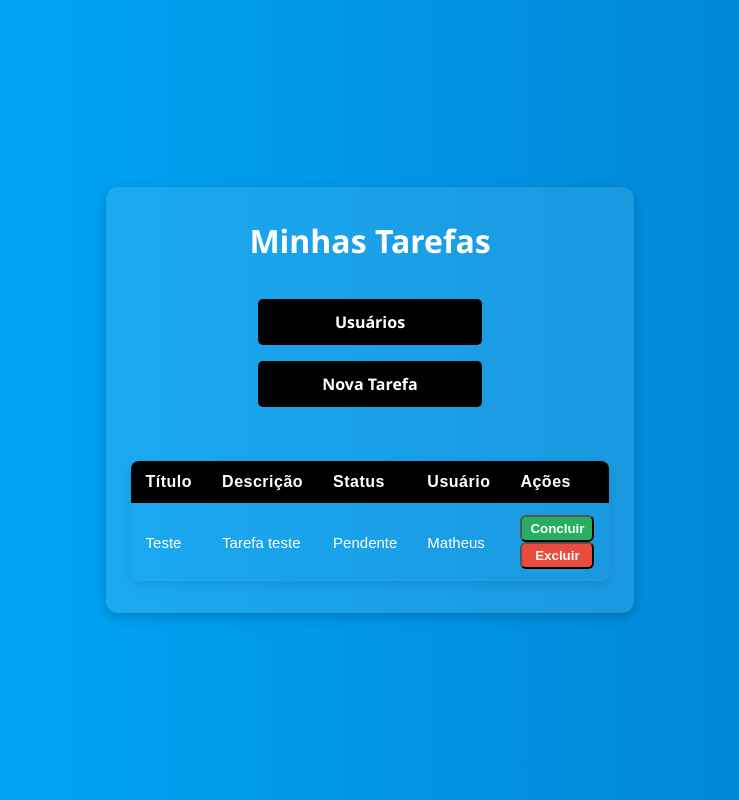
After one commit to genari05/Grupo-8-atv-tasks-evoluido, a Flask app: template view/templates/tasks.html in a window 1280 px wide. The commit adds this page. Shown: the whole page, without its empty margins (270-1009 px from the left). Run offline with Flask 3, Linux system fonts and the light colour scheme; the template is opened without the code that fills it: values that come from a table or form of the project are taken from there, others are empty.

Commit message:
Estilização

```diff
--- a/app.py
+++ b/app.py
@@ -5,7 +5,11 @@ from controllers.user_controller import UserController
 from controllers.task_controller import TaskController
 from models.user import db
 
-app = Flask(__name__, template_folder=os.path.join('view', 'template'))
+app = Flask(
+    __name__,
+    template_folder=os.path.join('view', 'templates'),
+    static_folder=os.path.join('view', 'styles')
+)
 app.config.from_object(Config)
 
 # inicializa o banco de dados
@@ -22,7 +26,7 @@ app.add_url_rule('/contact', 'contact', UserController.contact, methods=['GET',
 app.add_url_rule('/tasks', 'task_list', TaskController.list_tasks, methods=['GET'])
 app.add_url_rule('/tasks/new', 'create_task', TaskController.create_task, methods=['GET', 'POST'])
 app.add_url_rule('/tasks/update/<int:task_id>', 'update_task_status', TaskController.update_task_status, methods=['POST'])
-app.add_url_rule('/tasks/delete/<int:task_id>', 'delete_task', TaskController.delete_task, methods=['POST'])
+app.add_url_rule('/tasks/delete/<int:task_id>', 'delete_task', TaskController.delete_task, methods=['DELETE'])
 
 if __name__ == '__main__':
     app.run(debug=True, port=5002)
--- a/models/task.py
+++ b/models/task.py
@@ -11,6 +11,7 @@ class Task(db.Model):
 
     # chave estrangeira -> users.id
     user_id = db.Column(db.Integer, db.ForeignKey('users.id'), nullable=False)
+    user = db.relationship('User', backref=db.backref('tasks', lazy=True))
 
     def __repr__(self):
         return f"<Task {self.title} - {self.status}>"
--- /dev/null
+++ b/view/styles/index.css
@@ -0,0 +1,120 @@
+body {
+    display: flex;
+    flex-direction: column;
+    justify-content: center;
+    align-items: center;
+    min-height: 100vh;
+    background: linear-gradient(to right, #00aeff, #007ecc);
+    color: #fff;
+    font-family: 'Segoe UI', Tahoma, Geneva, Verdana, sans-serif;
+    padding: 0;
+    margin: 0;
+}
+
+#Container {
+    display: flex;
+    align-items: center;
+    flex-direction: column;
+    background-color: rgba(255, 255, 255, 0.1);
+    padding: 2rem 4rem;
+    border-radius: 12px;
+    box-shadow: 0 4px 12px rgba(0, 0, 0, 0.2);
+    gap: 1rem;
+    width: 100%;
+    max-width: 400px;
+}
+
+h1 {
+    margin-top: 0;
+}
+
+a {
+    padding: 0.75rem;
+    font-size: 1rem;
+    width: 50%;
+    text-align: center;
+    text-decoration: none;
+    font-weight: bold;
+    cursor: pointer;
+    background-color: #000;
+    color: white;
+    border: none;
+    border-radius: 5px;
+}
+
+a:hover {
+    background-color: #fff;
+    color: #00aeff;
+}
+
+table {
+    border-collapse: collapse;
+    font-family: Arial, sans-serif;
+    box-shadow: 0px 4px 10px rgba(0, 0, 0, 0.1);
+    border-radius: 8px;
+    overflow: hidden;
+}
+
+thead {
+    background-color: #000;
+    color: #fff;
+    text-align: left;
+}
+
+thead th {
+    padding: 12px 15px;
+    font-size: 16px;
+    letter-spacing: 0.5px;
+}
+
+tbody td {
+    padding: 12px 15px;
+    border-bottom: 1px solid #ddd;
+    font-size: 15px;
+}
+
+tbody tr:nth-child(even) {
+    background-color: #f9f9f9;
+}
+
+tbody tr:last-child td {
+    border-bottom: none;
+}
+
+tbody tr td[colspan] {
+    text-align: center;
+    font-style: italic;
+    color: #555;
+}
+
+.acoes {
+    display: flex;
+    flex-direction: column;
+}
+
+.acoes button{
+    width: 100%;
+    text-decoration: none;
+    font-weight: bold;
+    padding: 4px 8px;
+    border-radius: 6px;
+    transition: 0.3s ease;
+}
+
+#status {
+    background-color: #27ae60;
+    color: white;
+}
+
+#status:hover {
+    background-color: #2ecc71;
+}
+
+#excluir {
+    background-color: #e74c3c;
+    color: white;
+}
+
+#excluir:hover {
+    background-color: #c0392b;
+}
--- /dev/null
+++ b/view/templates/tasks.html
@@ -0,0 +1,58 @@
+<!DOCTYPE html>
+<html lang="pt-br">
+
+<head>
+    <meta charset="UTF-8">
+    <meta name="viewport" content="width=device-width, initial-scale=1.0">
+    <title>Minhas Tarefas</title>
+    <link rel="stylesheet" href="{{ url_for('static', filename='index.css') }}">
+</head>
+
+<body>
+    <div id="Container">
+        <h1>Minhas Tarefas</h1>
+
+        <a href="{{ url_for('index') }}">Usuários</a>
+        <a href="{{ url_for('create_task') }}">Nova Tarefa</a>
+        <br />
+
+        <table>
+            <thead>
+                <tr>
+                    <th>Título</th>
+                    <th>Descrição</th>
+                    <th>Status</th>
+                    <th>Usuário</th>
+                    <th>Ações</th>
+                </tr>
+            </thead>
+            <tbody>
+                {% for task in tasks %}
+                <tr>
+                    <td>{{ task.title }}</td>
+                    <td>{{ task.description }}</td>
+                    <td>{{ task.status }}</td>
+                    <td>{{ task.user.name }}</td>
+                    <td class="acoes">
+                        <form action="{{ url_for('update_task_status', task_id=task.id) }}" method="POST">
+                            <button id="status" type="submit">
+                                {% if task.status == 'Pendente' %}Concluir{% else %}Reabrir{% endif %}
+                            </button>
+                        </form>
+                        <form action="{{ url_for('delete_task', task_id=task.id) }}" method="POST"
+                            onsubmit="return confirm('Tem certeza que deseja excluir esta tarefa?')">
+                            <button id="excluir" type="submit">Excluir</button>
+                        </form>
+                    </td>
+                </tr>
+                {% else %}
+                <tr>
+                    <td colspan="5">Nenhuma tarefa encontrada.</td>
+                </tr>
+                {% endfor %}
+            </tbody>
+        </table>
+    </div>
+</body>
+
+</html>
```
Also changed, not shown: view/styles/form.css (added, +67 -0 lines), view/template/index.html (deleted, +0 -18 lines), view/template/tasks.html (deleted, +0 -49 lines), view/templates/contact.html (renamed from view/template/contact.html, +6 -5 lines), view/templates/create_task.html (renamed from view/template/create_task.html, +5 -6 lines), view/templates/index.html (added, +42 -0 lines), instance/users.db.
